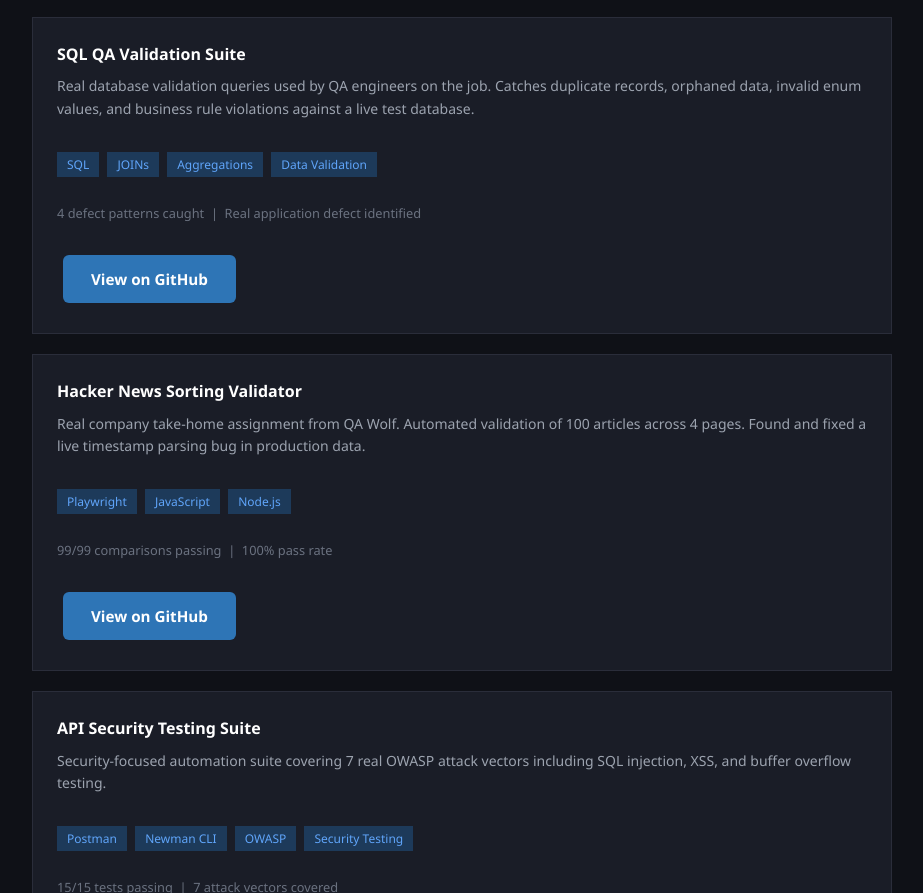
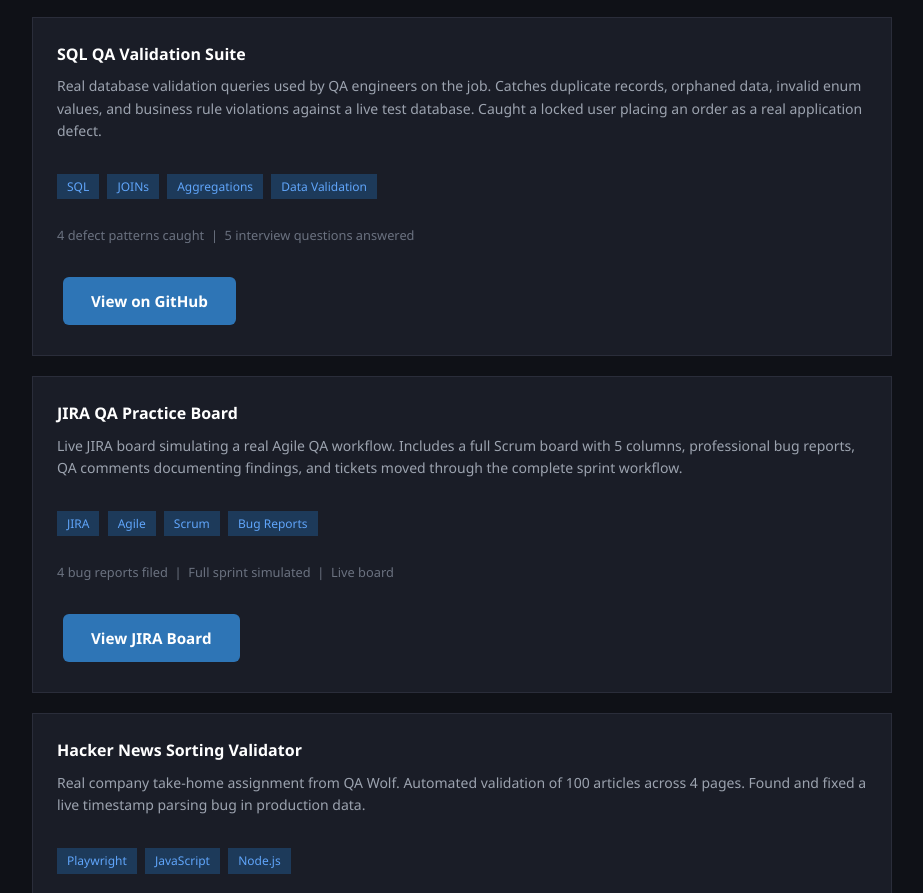
Before and after one commit to Kingcole006/qa-learning-portfolio, a website: page docs/projects.html in a window 1280 px wide. Shown: the part 715-1608 px from the top of the page, without its empty margins (178-1101 px from the left). Drawn offline with Linux system fonts and the light colour scheme.

Commit message:
Update website: add SQL and JIRA projects, Week 8 and 9 to journey

```diff
--- a/docs/projects.html
+++ b/docs/projects.html
@@ -45,16 +45,30 @@
 
     <div class="card" style="margin-bottom: 20px;">
       <h3>SQL QA Validation Suite</h3>
-      <p>Real database validation queries used by QA engineers on the job. Catches duplicate records, orphaned data, invalid enum values, and business rule violations against a live test database.</p>
+      <p>Real database validation queries used by QA engineers on the job. Catches duplicate records, orphaned data, invalid enum values, and business rule violations against a live test database. Caught a locked user placing an order as a real application defect.</p>
       <br/>
       <span class="tag">SQL</span>
       <span class="tag">JOINs</span>
       <span class="tag">Aggregations</span>
       <span class="tag">Data Validation</span>
       <br/><br/>
-      <p style="color: #6b7280; font-size: 0.8rem;">4 defect patterns caught &nbsp;|&nbsp; Real application defect identified</p>
+      <p style="color: #6b7280; font-size: 0.8rem;">4 defect patterns caught &nbsp;|&nbsp; 5 interview questions answered</p>
       <br/>
       <a href="https://github.com/Kingcole006/qa-learning-portfolio/tree/main/Notes" target="_blank" class="btn">View on GitHub</a>
+    </div>
+
+    <div class="card" style="margin-bottom: 20px;">
+      <h3>JIRA QA Practice Board</h3>
+      <p>Live JIRA board simulating a real Agile QA workflow. Includes a full Scrum board with 5 columns, professional bug reports, QA comments documenting findings, and tickets moved through the complete sprint workflow.</p>
+      <br/>
+      <span class="tag">JIRA</span>
+      <span class="tag">Agile</span>
+      <span class="tag">Scrum</span>
+      <span class="tag">Bug Reports</span>
+      <br/><br/>
+      <p style="color: #6b7280; font-size: 0.8rem;">4 bug reports filed &nbsp;|&nbsp; Full sprint simulated &nbsp;|&nbsp; Live board</p>
+      <br/>
+      <a href="https://colebrownqa.atlassian.net" target="_blank" class="btn">View JIRA Board</a>
     </div>
 
     <div class="card" style="margin-bottom: 20px;">
```
Also changed, not shown: docs/about.html (+9 -1 lines), 1 other file.
